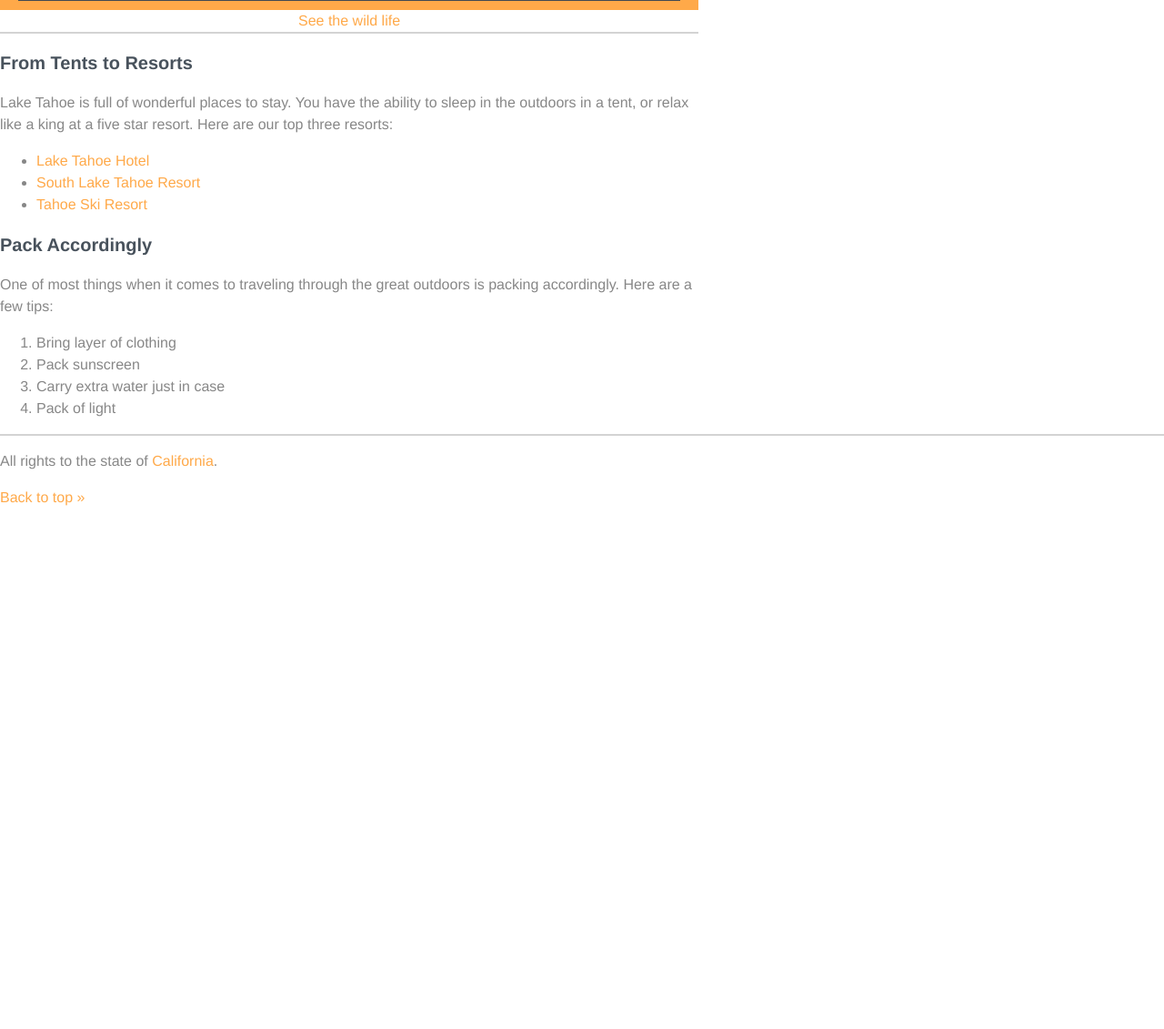
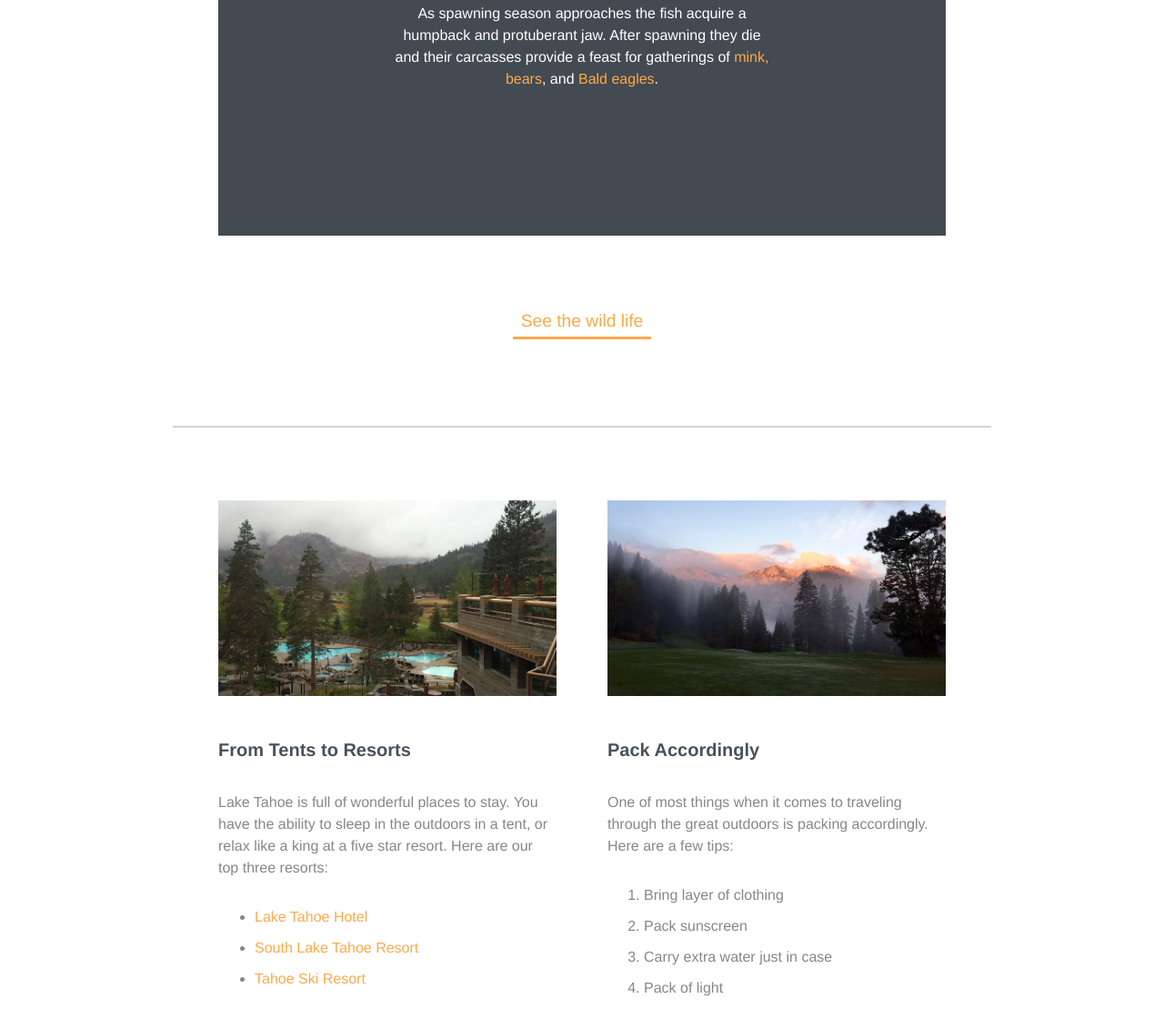
Before and after one commit to Drew-Stokes/sunny_CA_landingPage, a plain HTML site: page index.html in a window 1280 px wide. Shown: the part 1009-2140 px from the top of the page at 91% size. Before the commit the page ends 1568 px from the top, so only its background shows below. Drawn offline with Linux system fonts and the light colour scheme.

Commit message:
added floats and column listings and well as images

```diff
--- a/css/style.css
+++ b/css/style.css
@@ -1,4 +1,8 @@
 /* Base Styles -------------------- */
+
+* {
+    box-sizing: border-box;
+}
 
 body {
     color: #878787;
@@ -18,20 +22,41 @@ body {
 font-size: 3.3125em; /* 53px/16px  */
 font-weight: normal;
 line-height: 1.1;
+margin-bottom: 0 0 .5em; /* 26px */
 }
 
 h3 {
 font-size: 1.25em; /* 20px/16px  */
 color: #48525c;
 line-height: 1.2;
+    margin-bottom: 1.7em; /*34px */
 }
+
+img {
+    max-width: 100%;
+    margin-bottom: 20px;
+}
+ul,
+ol {
+    margin: 30px 0;
+}
+
+li {
+    margin-bottom: 10px;
+}
+
+  /* li {
+      display: inline-block;
+      padding: 0 12px;
+      border-right: solid 1px;
+      margin: 80px 0;
+  } */
 
   /* Pseudo-classes ------------------ */
 
   a:link {
     color: rgb(255, 169, 73);
     text-decoration: none;
-
   }
 
   a:visited {
@@ -49,7 +74,15 @@ body {
   /* Main Styles --------------------- */
 
   .main-header {
-    background-color: #ffa949;
+    /* background-color: #ffa949;
+    height: 850px;
+    padding-top: 170px;
+    background-image: url('../img/mountains.jpg');
+    background-repeat: no-repeat;
+    background-position: center;
+    background-size: cover; */
+    background-repeat: no-repeat;
+    background: #ffa949 url('../img/mountains.jpg') center / cover;
   }
 
   .title {
@@ -68,6 +101,25 @@ body {
     text-align: center;
   }
 
+  .primary-content {
+      padding-top: 25px;
+      padding-bottom: 95px;
+  }
+
+  .secondary-content {
+      padding-top: 80px;
+      padding-bottom: 70px;
+      border-bottom: 2px solid #dfe2e6;
+  }
+
+  .callout {
+    font-size: 1.2em;
+    border-bottom: 3px solid;
+    padding: 0 9px 3px;
+    margin-top: 20px;
+    display: inline-block;
+  }
+
   .main-footer {
     padding-top: 60px;
     padding-bottom: 60px;
@@ -82,7 +134,11 @@ body {
 
   .primary-content,
   .secondary-content {
-    width: 60%;
+    width: 75%;
+    padding-left: 50px;
+    padding-right: 50px;
+    margin: auto;
+    max-width: 900px;
   }
 
 .wildlife {
@@ -94,7 +150,43 @@ body {
     padding-left: 120px; */
     padding: 18% 24%;
 
-    border-width: 10px 20px;
+    /* border-width: 10px 20px;
     border-style: solid;
-    border-color: #ffa949;
+    border-color: #ffa949; */
+    border-top: 10px solid #ffa949;
+
+
+    /* margin-top: 105px;
+    margin-right: 0;
+    margin-bottom: 60px;
+    margin-left: 0; */
+    margin: 105px 0 60px;
+
+
 }
+
+.arrow {
+    width: 50px;
+}
+
+/* Floated Columns ------------------ */
+.resorts,
+.tips {
+    width: 46.5%;
+}
+
+.tips {
+    float: right;
+}
+
+.resorts {
+    float: left;
+}
+
+/* Float Clearfix ------------------ */
+
+.group:after {
+    content: "";
+    display: table;
+    clear: both;
+}
--- a/index.html
+++ b/index.html
@@ -1,3 +1,4 @@
+<!DOCTYPE html>
 <html>
     <head>
         <title>Lake Tahoe</title>
@@ -7,12 +8,13 @@
         <header id="top" class="main-header">
             <span class="title">Journey through the Sierra Nevada Mountains</span>
             <h1>Lake Tahoe, California</h1>
+            <img class="arrow" src="img/arrow.svg" alt="Down Arrow">
         </header>
         <div class="primary-content t-border">
-            <p>
+            <p class="intro">
                 Lake Tahoe is one of the most breathtaking attractions located in California. It's home to a number of ski resorts, summer outdoor recreation, and tourist attractions. Snow and skiing are a significant part of the area's reputation.
             </p>
-            <a href="#">Find out more</a>
+            <a class="callout" href="#more">Find out more</a>
 
             <div class="wildlife">
 
@@ -21,12 +23,15 @@
                         As spawning season approaches the fish acquire a humpback and protuberant jaw. After spawning they die and their carcasses provide a feast for gatherings of <a href="#mink">mink</href>, <a href="#bears">bears</a>, and <a href="#eagles">Bald eagles</a>.
                     </p>
 
-            </div>
+            </div><!-- end .wild life-->
 
-                <a href="#wildlife">See the wild life</a>
+                <a class="callout" href="#wildlife">See the wild life</a>
             </div> <!-- end primary-content -->
 
-            <div class="secondary-content t-border">
+            <div class="secondary-content t-border group">
+
+                <div class="resorts">
+                    <img src="img/resort.jpg" alt="Resort">
                     <h3>From Tents to Resorts</h3>
 
                     <p>
@@ -37,6 +42,9 @@
                             <li><a href="#resorts">South Lake Tahoe Resort</a></li>
                             <li><a href="#lodging">Tahoe Ski Resort</a></li>
                         </ul>
+                </div>
+                <div class="tips">
+                        <img src="img/mtn-landscape.jpg" alt="Mountain Landscape">
                         <h3>Pack Accordingly</h3>
                         <p>
                             One of most things when it comes to traveling through the great outdoors is packing accordingly. Here are a few tips:
@@ -48,6 +56,7 @@
                         <li>Pack of light</li>
                     </ol> <!-- End .secondary-content -->
                 </div>
+            </div><!--End .secondary content-->
 
             <footer id="main-footer" class="t-border">
                 <p>All rights to the state of <a href="#">California</a>.</p>
```
Also changed, not shown: img/arrow.svg (added), img/bear.jpg (added), img/mtn-landscape.jpg (added), img/resort.jpg (added), 1 other file. Lines whose indentation alone changed are shown as unchanged.
